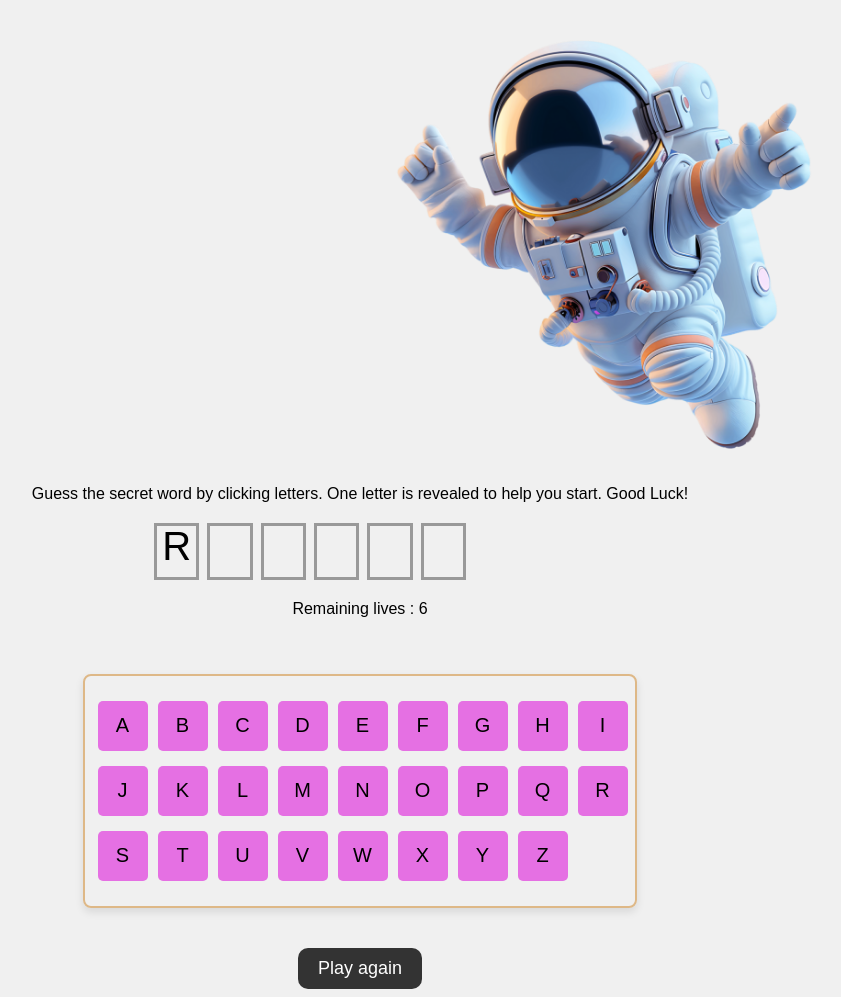
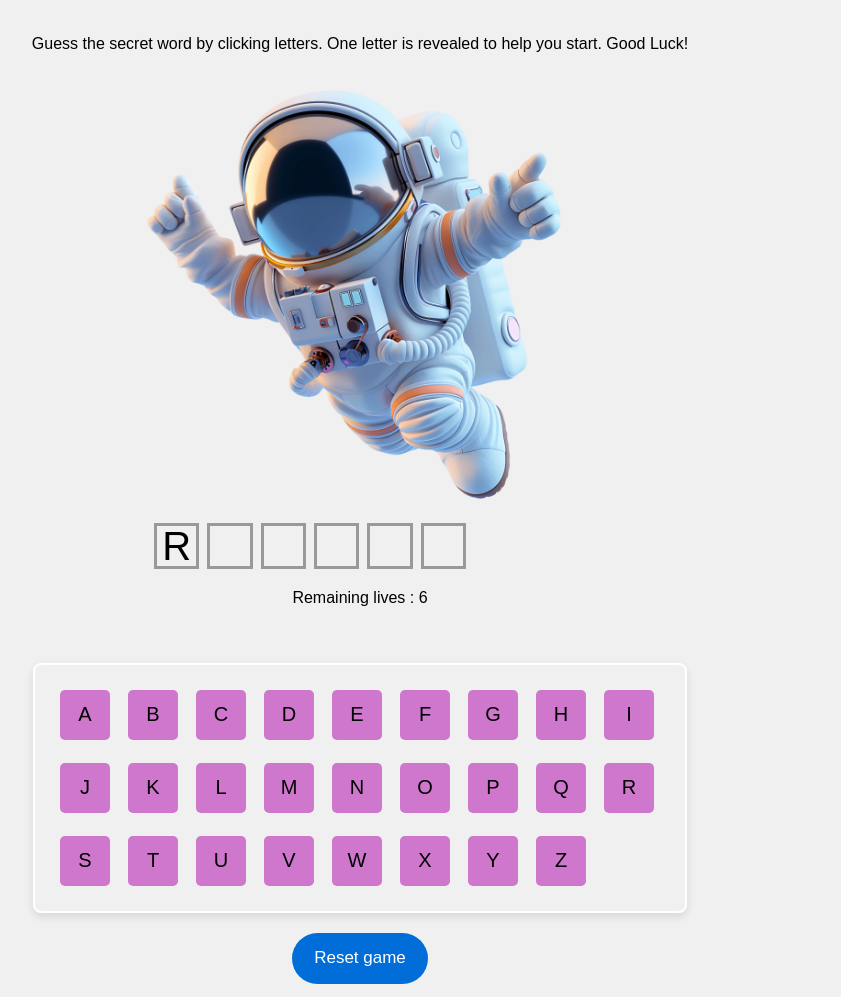
Before and after one commit to DanaAlkhashram/Spaceman-Game, a plain HTML site: page index.html in a window 1280 px wide. Shown: the part 69-1066 px from the top of the page, without its empty margins (280-1121 px from the left). Drawn offline with Linux system fonts and the light colour scheme.

Commit message:
update css

```diff
--- a/css/style.css
+++ b/css/style.css
@@ -6,20 +6,31 @@ body {
     justify-content: center;
     min-height: 100vh;
     background-color: #f0f0f0;
+    position: relative;
+;
+
+
+}
+
+header {
+    display: flex;
+    flex-direction: column;
+    justify-content: center;
+    align-items: center;
 
 }
 
 img {
-    width: 450px ;
+    width: 450px;
     height: 450px;
-    margin-left: 500px;
+    /* margin-left: 1000px; */
 }
 
 .word-display {
     display: flex;
     justify-content: center;
     width: 320px;
-    min-height: 65px;
+    min-height: 20px;
     align-self: center;
     margin-right: 100px;
 }
@@ -36,36 +47,45 @@ img {
 }
 
 #resetButton {
-  margin-top: 20px;
-  padding: 10px 20px;
-  font-size: 18px;
+    height: 3em;
+    width: 8em;
     border: none;
-  border-radius: 10px;
-  background-color: #333;
-  color: white;
+    border-radius: 10em;
+    background: #016DD9;
+    font-size: 17px;
+    color: #ffffff;
+    font-family: inherit;
+    font-weight: 500;
     cursor: pointer;
+
 }
+/*
+#resetButton:hover {
+    background-color: #7d9ab9;
+    transition: background-color 0.7s;
+
+} */
 
 .output {
     width: 80%;
-    max-width: 500px;
-    padding: 10px;
+    max-width: 600px;
+    padding: 15px;
     font-size: 24px;
     margin-bottom: 20px;
-    border: 2px solid burlywood;
+    border: 2px solid rgb(255, 255, 255);
     border-radius: 20px;
 }
 
 #keyboard-container {
     display: grid;
     grid-template-columns: repeat(9, 45px);
-    gap: 15px;
+    gap: 23px;
     padding: 25px;
-    /* background-color: #fff ; */
     border-radius: 8px;
-    box-shadow: 0 4px 8px rgb(0,0,0,0.1);
-    justify-content: center;
+    box-shadow: 0 4px 8px rgb(0, 0, 0, 0.1);
+
 }
+
 
 .key-button {
     font-style: arial;
@@ -75,12 +95,14 @@ img {
     display: flex;
     align-items: center;
     justify-content: center;
-    background-color: #e570e3;
-    background-color: "+If(Selected, "#ffffff","#3851e1")";
+    position: relative;
+    background-color: #ce77cd;
+    /* change propertise when it clicked */
+    background-color: "+If(Selected, " #da3fc0"," #ffffff")";
     border: none;
     border-radius: 5px;
     cursor: pointer;
-    transition: background-color 0.7s;
+    transition: background-color 0.3s;
 }
 
 .key-button:hover {
--- a/index.html
+++ b/index.html
@@ -10,12 +10,11 @@
 </head>
 
 <body>
-    <!-- <header> -->
-        <h1> SPACEMAN GAME </h1>
+    <header>
+        <h1> SPACEMAN GAME  </h1>
+        <p> Guess the secret word by clicking letters. One letter is revealed to help you start. Good Luck!</p>
         <img src="img/spaceman.webp" alt="Spaceman">
-        <p> Guess the secret word by clicking letters. One letter is revealed to help you start. Good Luck!</p>
-
-    <!-- </header> -->
+    </header>
 
     <section class="word-display">
         <div class="dash" id="0"></div>
@@ -33,7 +32,7 @@
     <div id="keyboard-container" class="output"></div>
 
 
-    <button id="resetButton">Play again</button>
+    <button id="resetButton">Reset game</button>
 
 </body>
 
--- a/js/app.js
+++ b/js/app.js
@@ -17,7 +17,7 @@ const remiaingLivesEl = document.querySelector("#lives");
 const msgEl = document.querySelector("#message");
 
 const KybContainerEl = document.querySelector("#keyboard-container");
-const outputInput = document.querySelector(".output");
+const outputEl = document.querySelector(".output");
 
 const resetBtnEl = document.querySelector("#resetButton");
 
@@ -33,7 +33,7 @@ for (let i = 65; i <= 90; i++) {
 
     button.addEventListener('click', () => {
         handleMove(char);
-        outputInput.value += char;
+        outputEl.value += char;
         button.disabled = true;
 
 
@@ -59,7 +59,6 @@ function init() {
     msgEl.textContent = '';
 
     render();
-    console.log(word)
 }
 
 // when the letter clicked, handle the guess and update guessed letters
@@ -104,7 +103,7 @@ function updateDisplay() {
             dashEl[index].textContent = " ";
         }
     });
-    if (remainingLives >= 0){
+    if (remainingLives >= 0) {
         remiaingLivesEl.textContent = remainingLives;
     } else {
         return;
@@ -136,8 +135,7 @@ function resetGame() {
     init();
 }
 
-
-    init();
+init();
 
 /*----------- Event Listeners ----------*/
 resetBtnEl.addEventListener('click', resetGame);
```
Lines whose indentation alone changed are shown as unchanged.
